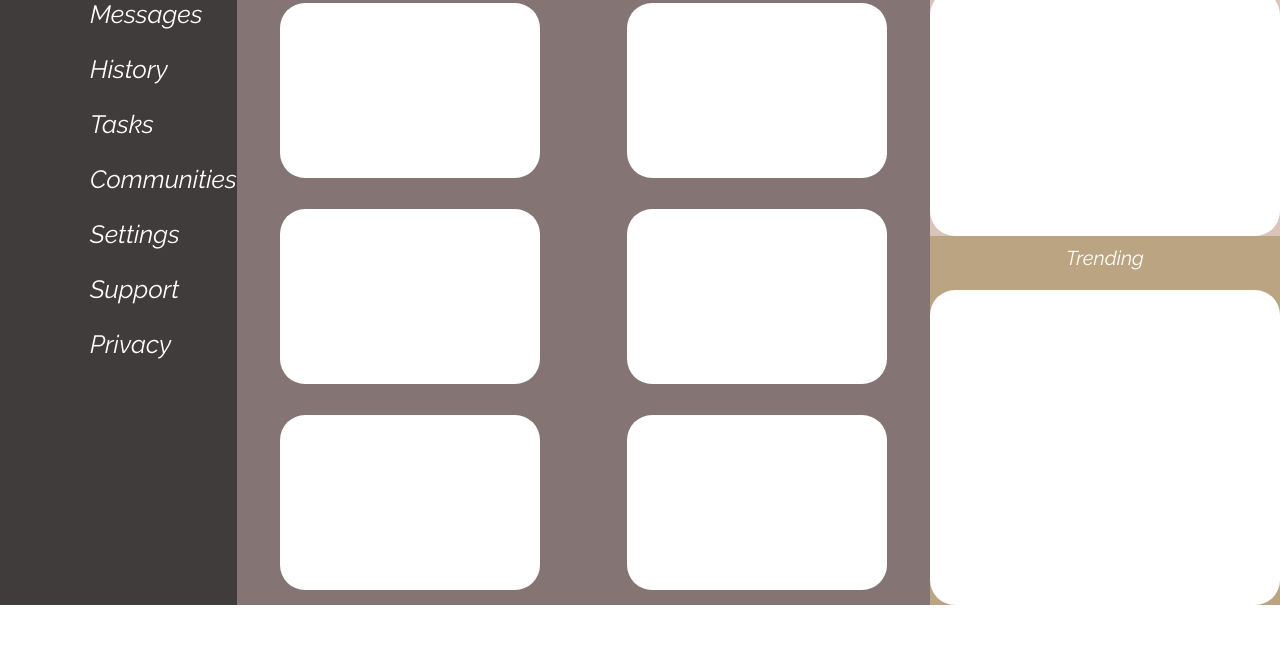
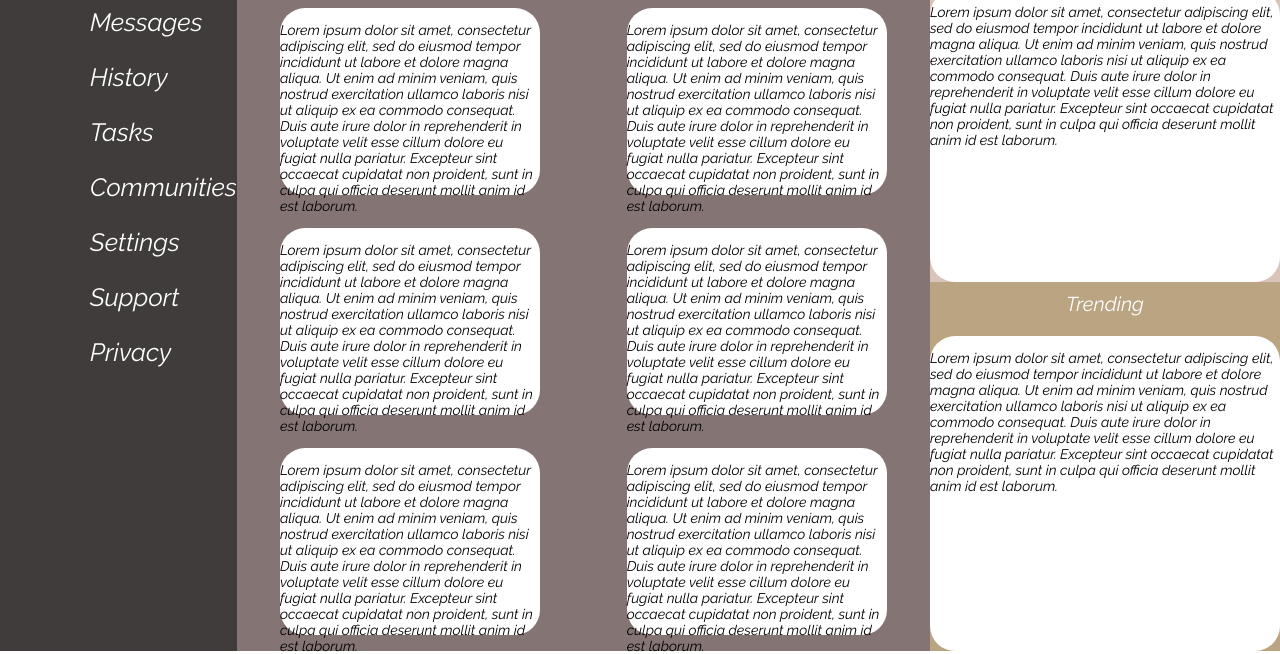
Before and after one commit to vano31/admin-dashboard, a plain HTML site: page index.html in a window 1280 px wide. Shown: the part 284-938 px from the top of the page. Before the commit the page ends 889 px from the top, so only its background shows below. Drawn offline with Linux system fonts and the light colour scheme.

Commit message:
Added paragraphs

```diff
--- a/index.html
+++ b/index.html
@@ -65,32 +65,32 @@
         <div class="projects">
             <p class="title">Your Projects</p>
             <div class="unit">
-                <div class="card"></div>
+                <div class="card"><p>Lorem ipsum dolor sit amet, consectetur adipiscing elit, sed do eiusmod tempor incididunt ut labore et dolore magna aliqua. Ut enim ad minim veniam, quis nostrud exercitation ullamco laboris nisi ut aliquip ex ea commodo consequat. Duis aute irure dolor in reprehenderit in voluptate velit esse cillum dolore eu fugiat nulla pariatur. Excepteur sint occaecat cupidatat non proident, sunt in culpa qui officia deserunt mollit anim id est laborum.</p></div>
             </div>
             <div class="unit">
-                <div class="card"></div>
+                <div class="card"><p>Lorem ipsum dolor sit amet, consectetur adipiscing elit, sed do eiusmod tempor incididunt ut labore et dolore magna aliqua. Ut enim ad minim veniam, quis nostrud exercitation ullamco laboris nisi ut aliquip ex ea commodo consequat. Duis aute irure dolor in reprehenderit in voluptate velit esse cillum dolore eu fugiat nulla pariatur. Excepteur sint occaecat cupidatat non proident, sunt in culpa qui officia deserunt mollit anim id est laborum.</p></div>
             </div>
             <div class="unit">
-                <div class="card"></div>
+                <div class="card"><p>Lorem ipsum dolor sit amet, consectetur adipiscing elit, sed do eiusmod tempor incididunt ut labore et dolore magna aliqua. Ut enim ad minim veniam, quis nostrud exercitation ullamco laboris nisi ut aliquip ex ea commodo consequat. Duis aute irure dolor in reprehenderit in voluptate velit esse cillum dolore eu fugiat nulla pariatur. Excepteur sint occaecat cupidatat non proident, sunt in culpa qui officia deserunt mollit anim id est laborum.</p></div>
             </div>
             <div class="unit">
-                <div class="card"></div>
+                <div class="card"><p>Lorem ipsum dolor sit amet, consectetur adipiscing elit, sed do eiusmod tempor incididunt ut labore et dolore magna aliqua. Ut enim ad minim veniam, quis nostrud exercitation ullamco laboris nisi ut aliquip ex ea commodo consequat. Duis aute irure dolor in reprehenderit in voluptate velit esse cillum dolore eu fugiat nulla pariatur. Excepteur sint occaecat cupidatat non proident, sunt in culpa qui officia deserunt mollit anim id est laborum.</p></div>
             </div>
             <div class="unit">
-                <div class="card"></div>
+                <div class="card"><p>Lorem ipsum dolor sit amet, consectetur adipiscing elit, sed do eiusmod tempor incididunt ut labore et dolore magna aliqua. Ut enim ad minim veniam, quis nostrud exercitation ullamco laboris nisi ut aliquip ex ea commodo consequat. Duis aute irure dolor in reprehenderit in voluptate velit esse cillum dolore eu fugiat nulla pariatur. Excepteur sint occaecat cupidatat non proident, sunt in culpa qui officia deserunt mollit anim id est laborum.</p></div>
             </div>
             <div class="unit">
-                <div class="card"></div>
+                <div class="card"><p>Lorem ipsum dolor sit amet, consectetur adipiscing elit, sed do eiusmod tempor incididunt ut labore et dolore magna aliqua. Ut enim ad minim veniam, quis nostrud exercitation ullamco laboris nisi ut aliquip ex ea commodo consequat. Duis aute irure dolor in reprehenderit in voluptate velit esse cillum dolore eu fugiat nulla pariatur. Excepteur sint occaecat cupidatat non proident, sunt in culpa qui officia deserunt mollit anim id est laborum.</p></div>
             </div>
         </div>
         <div class="news">
             <div class="announce">
                 <p>Announcements</p>
-                <div class="announce-grid"></div>
+                <div class="announce-grid"><p>Lorem ipsum dolor sit amet, consectetur adipiscing elit, sed do eiusmod tempor incididunt ut labore et dolore magna aliqua. Ut enim ad minim veniam, quis nostrud exercitation ullamco laboris nisi ut aliquip ex ea commodo consequat. Duis aute irure dolor in reprehenderit in voluptate velit esse cillum dolore eu fugiat nulla pariatur. Excepteur sint occaecat cupidatat non proident, sunt in culpa qui officia deserunt mollit anim id est laborum.</p></div>
             </div>
             <div class="trending">
                 <p>Trending</p>
-                <div class="trending-grid"></div>
+                <div class="trending-grid"><p>Lorem ipsum dolor sit amet, consectetur adipiscing elit, sed do eiusmod tempor incididunt ut labore et dolore magna aliqua. Ut enim ad minim veniam, quis nostrud exercitation ullamco laboris nisi ut aliquip ex ea commodo consequat. Duis aute irure dolor in reprehenderit in voluptate velit esse cillum dolore eu fugiat nulla pariatur. Excepteur sint occaecat cupidatat non proident, sunt in culpa qui officia deserunt mollit anim id est laborum.</p></div>
             </div>
         </div>
     </div>
--- a/style.css
+++ b/style.css
@@ -271,6 +271,18 @@ li {
 
 }
 
+
+.card > p,
+.announce-grid > p,
+.trending-grid > p {
+
+    font-size: 14px;
+    word-wrap: break-word;
+
+}
+
+
+
 .title {
     font-family:'Raleway', 'Aldrich', sans-serif;
     font-size: 35px;
```
